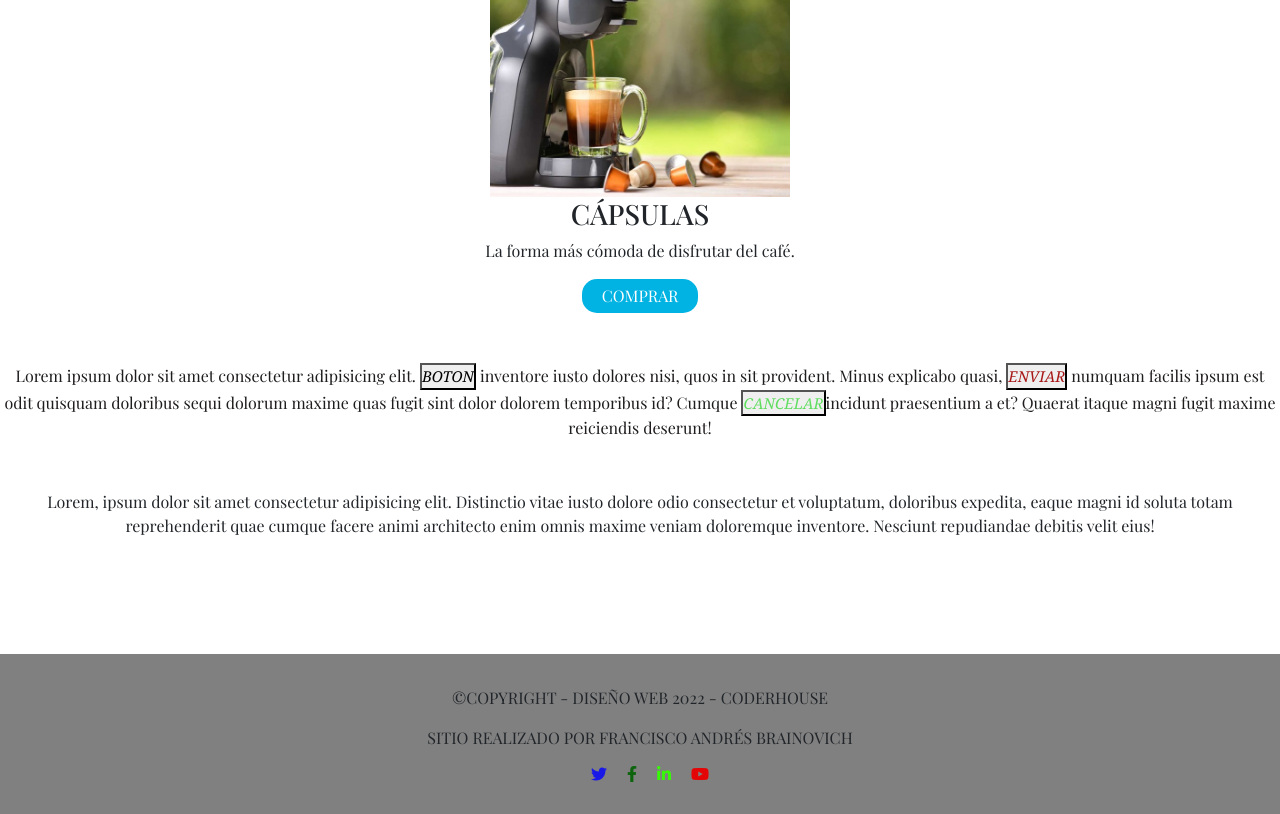
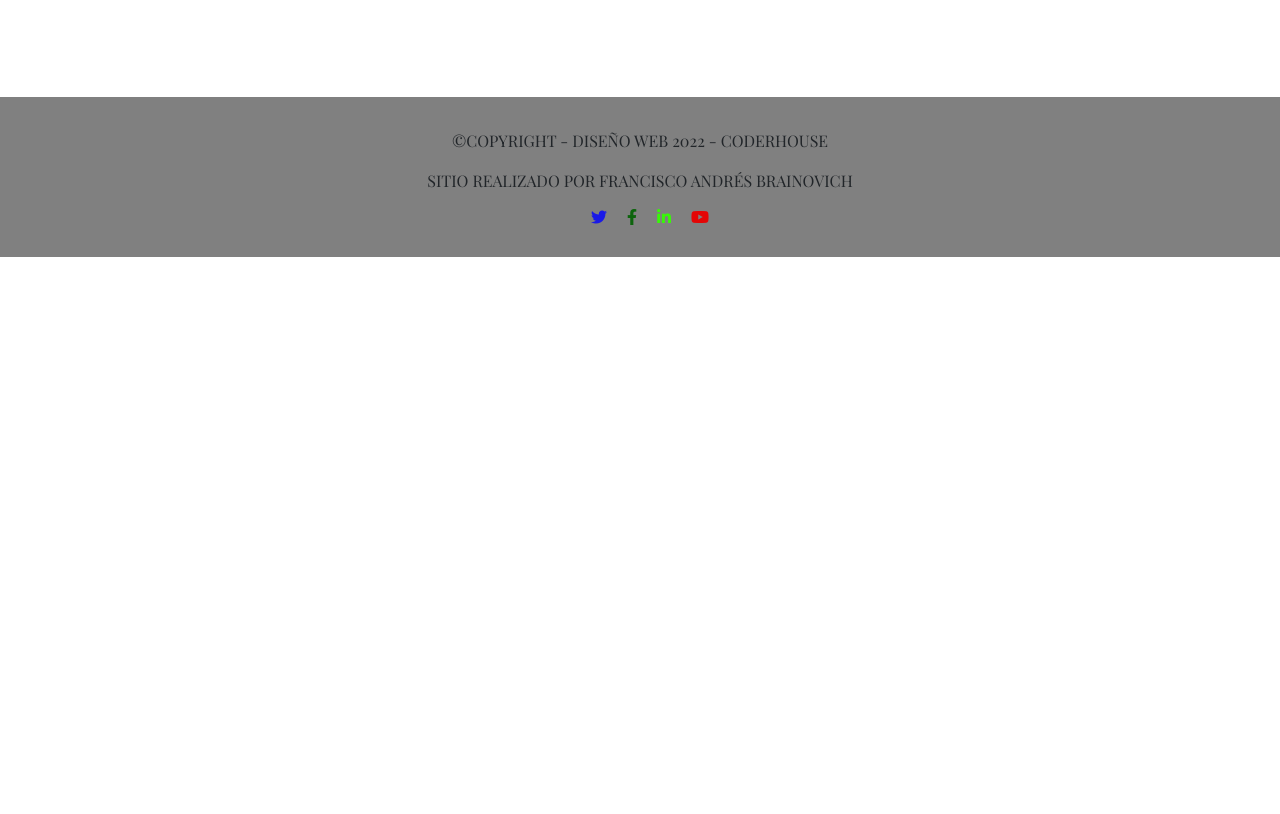
Before and after one commit to Andres-ARG/Coder-ProyectoFinalconSASS, a website: page index.html in a window 1280 px wide. Shown: the part 3077-3891 px from the top of the page. After the commit the page ends 3334 px from the top, so only its background shows below. Drawn offline with nearby package versions, Linux system fonts and the light colour scheme.

Commit message:
Eliminando parrafos de prueba de practicas mixin extend y maps

```diff
--- a/index.html
+++ b/index.html
@@ -121,10 +121,6 @@
                 <h3 class="titleCafetera">CÁPSULAS</h3>
                 <p class="textCafetera">La forma más cómoda de disfrutar del café.</p>
                 <button class="botonCafetera"><a href="">COMPRAR</a></button>
-                <p class="parrafoExtend">Lorem ipsum dolor sit amet consectetur adipisicing elit. <button class="boton">BOTON</button> inventore iusto dolores nisi, quos in sit provident. Minus explicabo quasi, <button class="botonEnviar">ENVIAR</button> numquam facilis ipsum est odit quisquam doloribus sequi dolorum maxime quas fugit sint dolor dolorem temporibus id? Cumque <button class="botonCancelar">CANCELAR</button>incidunt praesentium a et? Quaerat itaque magni fugit maxime reiciendis deserunt!</p>
-                <div class="probandoMaps">
-                    <p>Lorem, ipsum dolor sit amet consectetur adipisicing elit. Distinctio vitae iusto dolore odio consectetur et voluptatum, doloribus expedita, eaque magni id soluta totam reprehenderit quae cumque facere animi architecto enim omnis maxime veniam doloremque inventore. Nesciunt repudiandae debitis velit eius!</p>
-                </div>
             </div>
         </section>
     </main>
--- a/scss/variables/_extend.scss
+++ /dev/null
@@ -1,17 +0,0 @@
-.parrafoExtend{
-    margin: 50px 0;
-    color: #1f1c1c;
-}
-.boton{
-    font-style: italic;
-    font-family: Cambria, Cochin, Georgia, Times, 'Times New Roman', serif;
-    font-size: 15px;
-}
-.botonEnviar{
-    @extend .boton;
-    color: #a81717;
-}
-.botonCancelar{
-    @extend .boton;
-    color: #5edd5e;
-}
--- a/scss/variables/_mixins.scss
+++ /dev/null
@@ -1,3 +0,0 @@
-@mixin sombra($sombra){
-    box-shadow: $sombra;
-}
```
Also changed, not shown: scss/variables/_maps.scss (deleted, +0 -12 lines).
